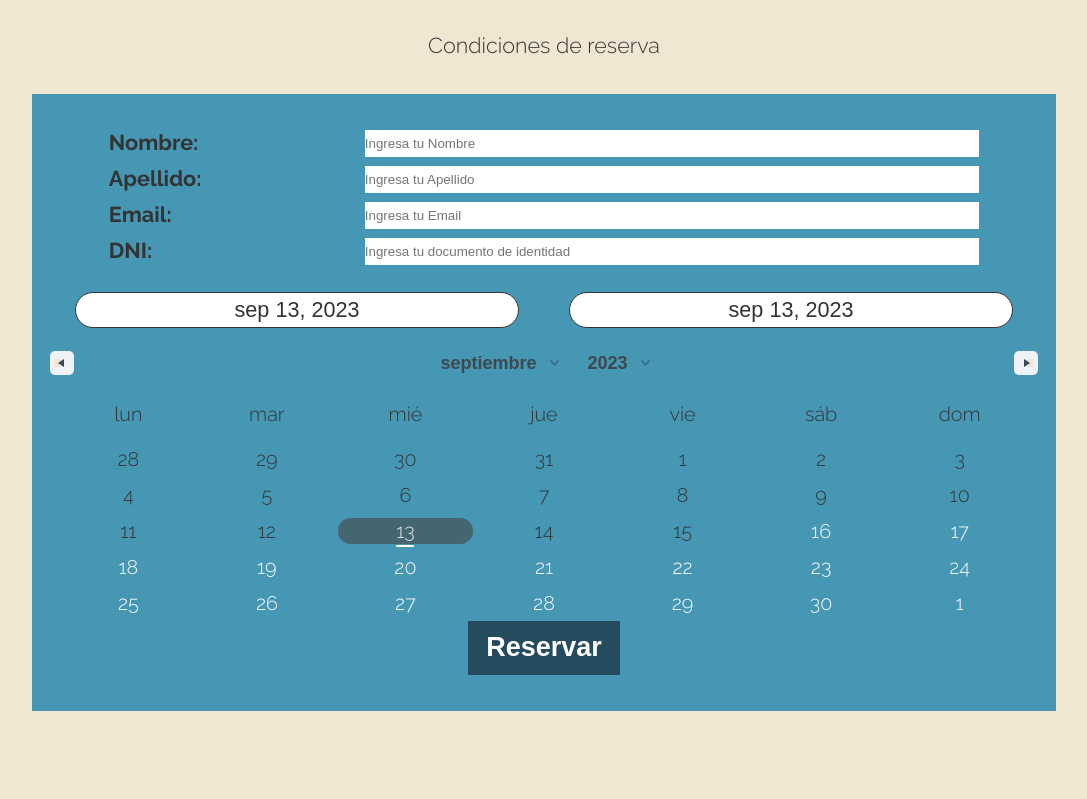
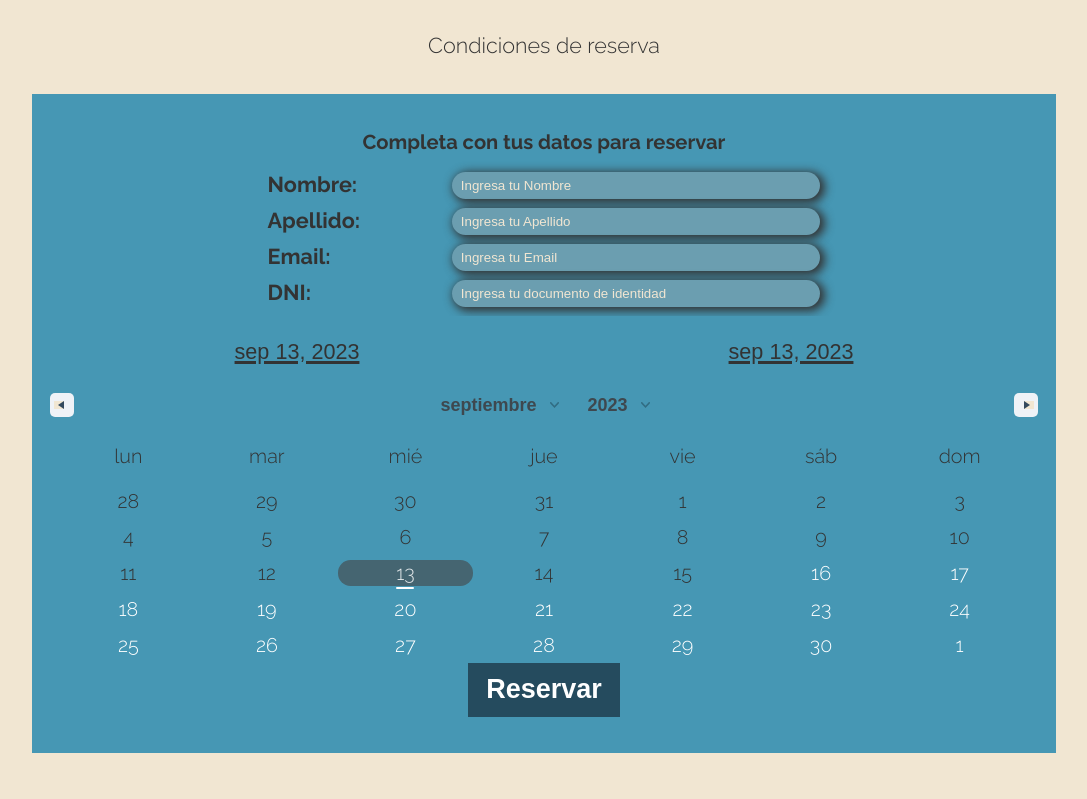
Before and after one commit to GustavoLagorio/basavilbaso-termas, a React (Vite) app: page /bungalows/1 in a window 1280 px wide. Shown: the part 1480-2279 px from the top of the page, without its empty margins (96-1183 px from the left). Built offline with nearby package versions, Linux system fonts and the light colour scheme.

Commit message:
Se mejoran estilos calendario y titulos

```diff
--- a/src/pages/bungalow.jsx
+++ b/src/pages/bungalow.jsx
@@ -29,6 +29,7 @@ export function Bungalow() {
       <Comodidades comodidades={bungalowSeleccionado.comodidades}/>
       <p>Condiciones de reserva</p>
       <form action="" className="bungalow_main_form">
+        <h3>Completa con tus datos para reservar</h3>
         <div className="bungalow_main_form_usuario">
           <label htmlFor="nombre" className="nombre">Nombre:</label>
           <input type="text" id="nombre" required placeholder="Ingresa tu Nombre" />
--- a/src/styles/bungalow.css
+++ b/src/styles/bungalow.css
@@ -87,7 +87,13 @@ h2 {
     width: 100%;
     display: flex;
     flex-flow: row wrap;
-    justify-content: center;
+    justify-content: space-evenly;
+}
+
+.bungalow_main_form h3 {
+    text-align: center;
+    background: none;
+    margin-bottom: 1rem;
 }
 
 .nombre, .nombre input, .apellido, .apellido input,
@@ -103,9 +109,16 @@ h2 {
 }
 
 #nombre, #apellido, #email, #dni {
-    background-color: white;
+    background-color: #6b9eb0;
     width: 60%;
     height: 1.5rem;
+    border-radius: 1rem;
+    padding: 0 0.5rem;
+    box-shadow: 3px 2px 10px 2px #333333;
+}
+
+#nombre::placeholder, #apellido::placeholder, #email::placeholder, #dni::placeholder {
+    color: #f1e6d2;
 }
 
 @media (min-width: 768px) {
@@ -119,10 +132,16 @@ h2 {
         max-width: 80%;
         margin-left: 10%;
     }
+
+    .bungalow_main_form_usuario {
+        width: 80%;
+        margin: auto 10%;
+    }
 }
 
 @media (min-width: 992px) {
-    .slick-arrow {
-        display: block;
+    .bungalow_main_form_usuario {
+        width: 60%;
+        margin: auto 20%;
     }
 }
--- a/src/styles/calendario.css
+++ b/src/styles/calendario.css
@@ -67,9 +67,13 @@ span::after {
 }
 
 .rdrDateInput.rdrDateDisplayItem input {
-    background-color: white;
     margin: 0.5rem 0;
     height: 2rem;
+    border-radius: 0;
+    border: none;
+    background: none;
+    text-decoration:underline;
+    text-decoration-thickness: 3px
 }
 
 .rdrDateRangePickerWrapper{
--- a/src/styles/footer.css
+++ b/src/styles/footer.css
@@ -153,7 +153,7 @@ footer .footer_redes_list {
 
   footer .footer_ubicacion {
     display: grid;
-    grid-template-columns: 0.7fr 1fr;
+    grid-template-columns: 0.6fr 1fr;
     grid-template-rows: 8vh 60vh auto;
     grid-template-areas: "titulo mapa"
       "contacto mapa"
--- a/src/styles/inmuebles.css
+++ b/src/styles/inmuebles.css
@@ -49,8 +49,8 @@
 
 .inmuebles_main h2 {
     text-align: center;
-    font-size: 3rem;
-    margin: 1rem 0;
+    font-size: 2rem;
+    margin: 2rem 0 1rem 0;
 }
 
 .inmuebles_main p {
```
